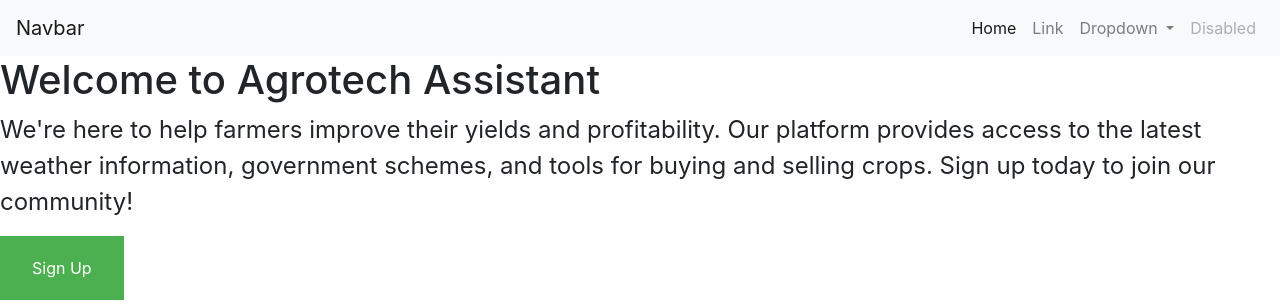
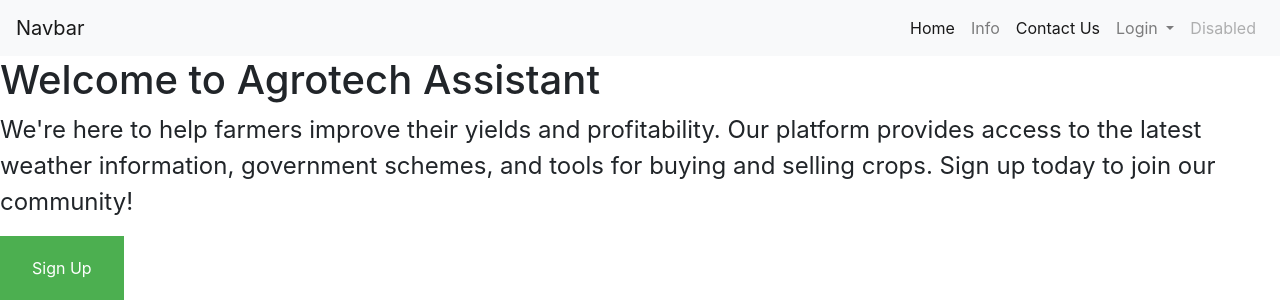
Before and after one commit to purnimakatiyar/AgroTech-Assistant, a Django app: page / in a window 1280 px wide. Shown: the top 304 px of the page. Run offline with Django 4.2, Linux system fonts and the light colour scheme; some libraries are stand-ins or nearby versions.

Commit message:
Update landing_page.html

```diff
--- a/AgroTech/templates/landing_page.html
+++ b/AgroTech/templates/landing_page.html
@@ -29,17 +29,19 @@
               <a class="nav-link" href="#">Home <span class="sr-only">(current)</span></a>
             </li>
             <li class="nav-item">
-              <a class="nav-link" href="#">Link</a>
+              <a class="nav-link" href="#">Info</a>
             </li>
+            <li class="nav-item active">
+                <a class="nav-link" href="{% url 'landing_page' %}">Contact Us <span class="sr-only">(current)</span></a>
+              </li>
             <li class="nav-item dropdown">
               <a class="nav-link dropdown-toggle" href="#" id="navbarDropdown" role="button" data-toggle="dropdown" aria-haspopup="true" aria-expanded="false">
-                Dropdown
+                Login
               </a>
               <div class="dropdown-menu" aria-labelledby="navbarDropdown">
-                <a class="dropdown-item" href="#">Action</a>
-                <a class="dropdown-item" href="#">Another action</a>
-                <div class="dropdown-divider"></div>
-                <a class="dropdown-item" href="#">Something else here</a>
+                <a class="dropdown-item" href="{% url 'farmer_login' %}">Farmer Login</a>
+                <a class="dropdown-item" href="{% url 'supplier_login' %}">Supplier action</a>
+                <a class="dropdown-item" href="{% url 'admin_login' %}">Admin Login</a>
               </div>
             </li>
             <li class="nav-item">
```
